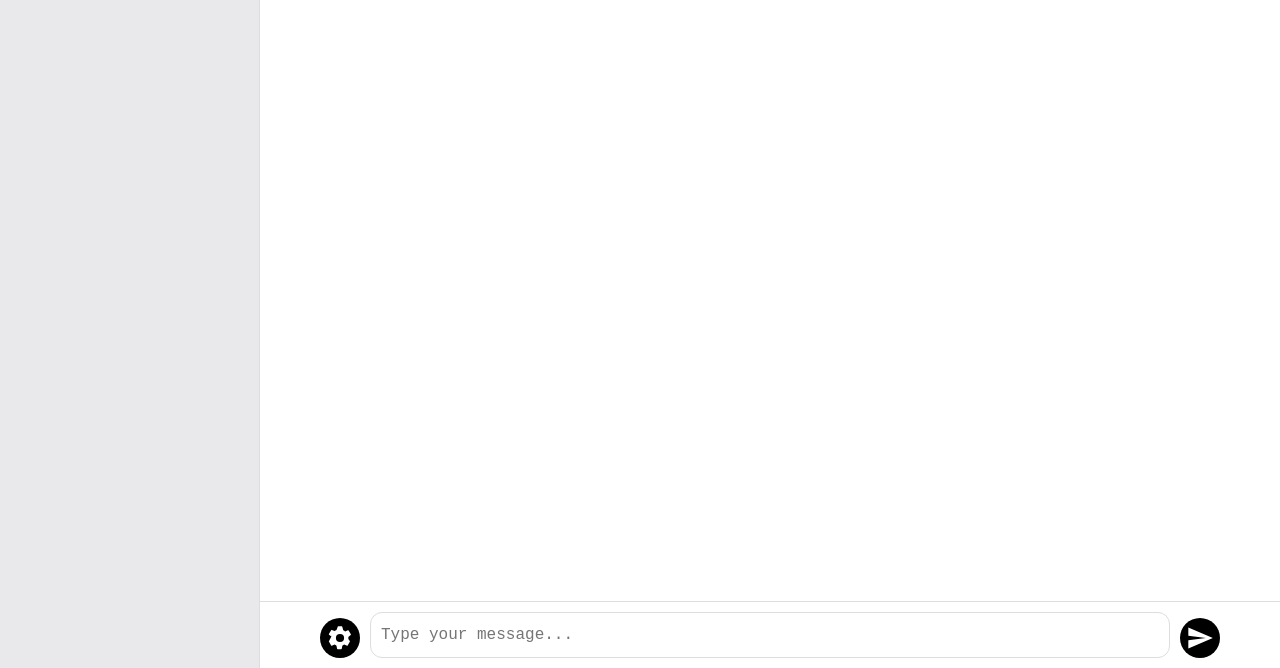
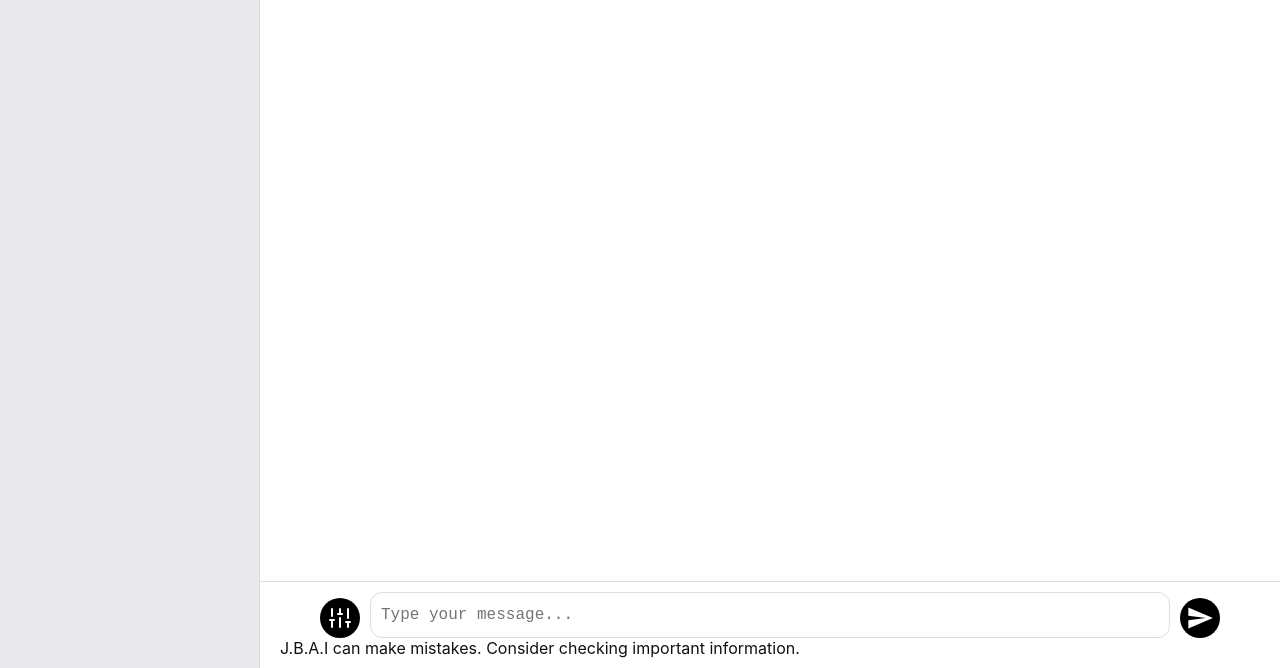
Before and after one commit to gokuthug1/jbai-app, a website: page frontend/index.html in a window 1280 px wide. Shown: the part 132-800 px from the top of the page. Drawn offline with Linux system fonts and the light colour scheme.

Commit message:
Update index.html

```diff
--- a/frontend/index.html
+++ b/frontend/index.html
@@ -29,17 +29,19 @@
         <div class="chat-input-container">
             <div class="chat-input-wrapper">
                 <button id="toggle-options-button" title="Settings" type="button">
-                    <svg viewBox="0 0 24 24" stroke-width="2" stroke-linecap="round" stroke-linejoin="round"><path d="M19.14,12.94c0-.32.06-.63.06-.94s-.06-.63-.06-.94l2.03-1.58a.5.5,0,0,0,.12-.59l-1.92-3.32a.5.5,0,0,0-.57-.2l-2.39.96a7.007,7.007,0,0,0-1.63-.94L14,2.5a.5.5,0,0,0-.5-.5h-3a.5.5,0,0,0-.5.5L9,5.08a7.007,7.007,0,0,0-1.63.94l-2.39-.96a.5.5,0,0,0-.57.2L2.49,8.52a.5.5,0,0,0,.12.59l2.03,1.58c0,.32-.06.63-.06-.94s.06.63.06.94L2.61,14.5a.5.5,0,0,0-.12.59l1.92,3.32a.5.5,0,0,0,.57.2l2.39-.96a7.007,7.007,0,0,0,1.63.94l.5,2.58a.5.5,0,0,0,.5.42h3a.5.5,0,0,0,.5-.42l.5-2.58a7.007,7.007,0,0,0,1.63-.94l2.39.96a.5.5,0,0,0,.57-.2l1.92-3.32a.5.5,0,0,0-.12-.59ZM12,15.5A3.5,3.5,0,1,1,15.5,12,3.5,3.5,0,0,1,12,15.5Z" fill="currentColor" stroke="none"/></svg>
+                    <!-- Improved "Tune" (Sliders) Icon -->
+                    <svg xmlns="http://www.w3.org/2000/svg" width="24" height="24" viewBox="0 0 24 24" fill="none" stroke="currentColor" stroke-width="2" stroke-linecap="round" stroke-linejoin="round"><path d="M4 21v-7M4 10V3M12 21v-9M12 8V3M20 21v-5M20 12V3M2 14h4M10 8h4M18 16h4"/></svg>
                 </button>
                 <textarea id="chat-input" placeholder="Type your message..." rows="1"></textarea>
-                <button id="send-button" title="Send Message" type="button">
+                <button id="send-button" title="Send Message" type="button" disabled>
                     <svg viewBox="0 0 24 24"><path d="M2,21L23,12L2,3V10L17,12L2,14V21Z"></path></svg>
                 </button>
             </div>
+            <div class="input-helper-text">
+                J.B.A.I can make mistakes. Consider checking important information.
+            </div>
         </div>
     </div>
-
-    <!-- The script is linked at the end of the body with 'defer' -->
     <script src="script.js" defer></script>
 </body>
 </html>
```
